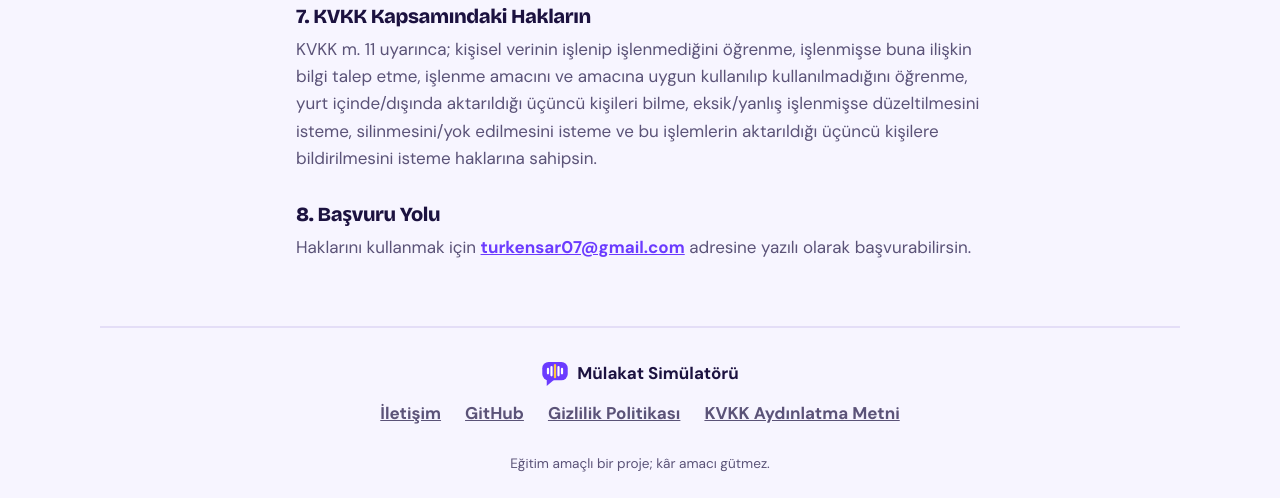
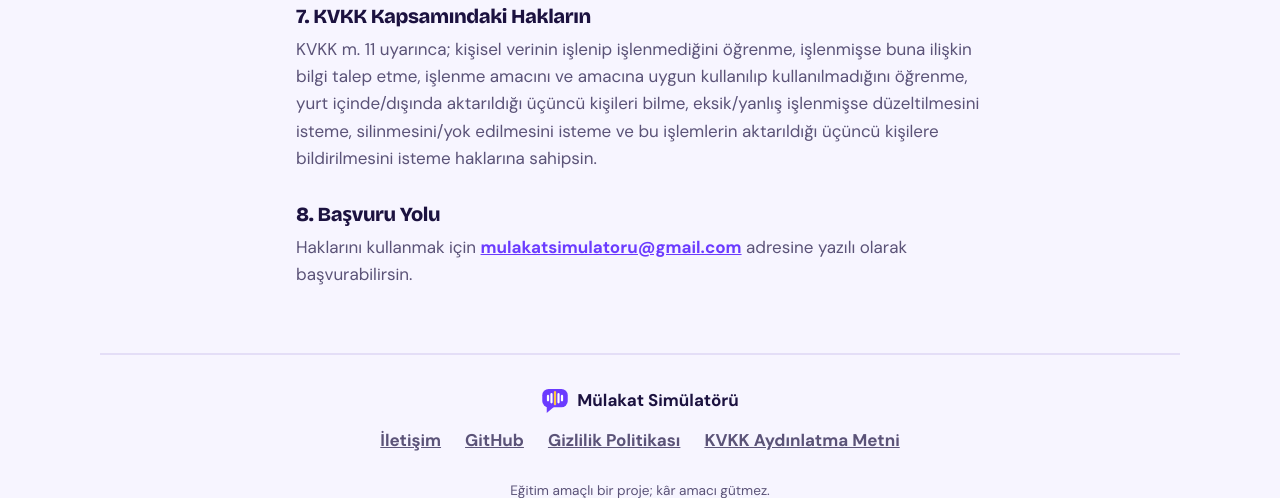
Before and after one commit to turkensar/mulakat-s-mulator, a Django app: page /kvkk/ in a window 1280 px wide. Shown: the part 1105-1603 px from the top of the page. Before the commit the page ends 1577 px from the top, so only its background shows below. Run offline with Django 5.2, Linux system fonts and the light colour scheme; parts of the project's set-up code (start-up, migrations or seed data) failed here and were passed over.

Commit message:
yapilandirma: sitedeki iletisim adresi uygulama hesabina tasindi
Footer, Gizlilik Politikasi ve KVKK metnindeki kisisel e-posta yerine
uygulamanin kendi adresi (mulakatsimulatoru@gmail.com) gosteriliyor.
Adres tek bir ayarda (settings.CONTACT_EMAIL) tutulup context
processor ile sablonlara veriliyor; yasal metinlerde ceviri metnine
degisken olarak girdigi icin adres degisse de ceviriler bozulmaz.
Kisisel adresin sayfalara geri sizmasini yakalayan bir test eklendi.

Co-Authored-By: Claude Opus 5.5 <noreply@anthropic.com>

```diff
--- a/config/context_processors.py
+++ b/config/context_processors.py
@@ -3,3 +3,7 @@ from django.conf import settings
 
 def google_client_id(request):
     return {'GOOGLE_CLIENT_ID': settings.GOOGLE_CLIENT_ID}
+
+
+def contact_email(request):
+    return {'CONTACT_EMAIL': settings.CONTACT_EMAIL}
--- a/config/settings.py
+++ b/config/settings.py
@@ -99,6 +99,7 @@ TEMPLATES = [
                 'django.contrib.auth.context_processors.auth',
                 'django.contrib.messages.context_processors.messages',
                 'config.context_processors.google_client_id',
+                'config.context_processors.contact_email',
             ],
         },
     },
@@ -273,3 +274,6 @@ else:
     )
 
 DEFAULT_FROM_EMAIL = f'Mülakat Simülatörü <{_gmail_address or "noreply@localhost"}>'
+
+# Sitede gösterilen iletişim adresi (footer, Gizlilik Politikası, KVKK metni).
+CONTACT_EMAIL = 'mulakatsimulatoru@gmail.com'
--- a/templates/base.html
+++ b/templates/base.html
@@ -67,7 +67,7 @@
             <span>{% trans "Mülakat Simülatörü" %}</span>
         </div>
         <nav class="site-footer__links" aria-label="{% trans "Alt bilgi bağlantıları" %}">
-            <a href="https://mail.google.com/mail/?view=cm&fs=1&to=turkensar07@gmail.com" target="_blank" rel="noopener">{% trans "İletişim" %}</a>
+            <a href="https://mail.google.com/mail/?view=cm&amp;fs=1&amp;to={{ CONTACT_EMAIL|urlencode }}" target="_blank" rel="noopener">{% trans "İletişim" %}</a>
             <a href="https://github.com/turkensar" target="_blank" rel="noopener">GitHub</a>
             <a href="{% url 'privacy' %}">{% trans "Gizlilik Politikası" %}</a>
             <a href="{% url 'kvkk' %}">{% trans "KVKK Aydınlatma Metni" %}</a>
--- a/templates/legal/kvkk.html
+++ b/templates/legal/kvkk.html
@@ -35,7 +35,7 @@
         <p>{% blocktrans %}KVKK m. 11 uyarınca; kişisel verinin işlenip işlenmediğini öğrenme, işlenmişse buna ilişkin bilgi talep etme, işlenme amacını ve amacına uygun kullanılıp kullanılmadığını öğrenme, yurt içinde/dışında aktarıldığı üçüncü kişileri bilme, eksik/yanlış işlenmişse düzeltilmesini isteme, silinmesini/yok edilmesini isteme ve bu işlemlerin aktarıldığı üçüncü kişilere bildirilmesini isteme haklarına sahipsin.{% endblocktrans %}</p>
 
         <h2>{% trans "8. Başvuru Yolu" %}</h2>
-        <p>{% blocktrans %}Haklarını kullanmak için <a href="mailto:turkensar07@gmail.com">turkensar07@gmail.com</a> adresine yazılı olarak başvurabilirsin.{% endblocktrans %}</p>
+        <p>{% blocktrans with email=CONTACT_EMAIL %}Haklarını kullanmak için <a href="mailto:{{ email }}">{{ email }}</a> adresine yazılı olarak başvurabilirsin.{% endblocktrans %}</p>
     </div>
 </section>
 {% endblock %}
--- a/templates/legal/privacy.html
+++ b/templates/legal/privacy.html
@@ -32,7 +32,7 @@
         <p>{% blocktrans %}Verilerine erişmek, düzeltmek veya hesabınla birlikte tüm verilerinin silinmesini istemek için bizimle iletişime geçebilirsin.{% endblocktrans %}</p>
 
         <h2>{% trans "7. İletişim" %}</h2>
-        <p>{% blocktrans %}Sorularını <a href="mailto:turkensar07@gmail.com">turkensar07@gmail.com</a> adresine yazabilirsin.{% endblocktrans %}</p>
+        <p>{% blocktrans with email=CONTACT_EMAIL %}Sorularını <a href="mailto:{{ email }}">{{ email }}</a> adresine yazabilirsin.{% endblocktrans %}</p>
     </div>
 </section>
 {% endblock %}
```
Also changed, not shown: interviews/tests.py (+9 -0 lines), locale/en/LC_MESSAGES/django.po, 1 other file.
